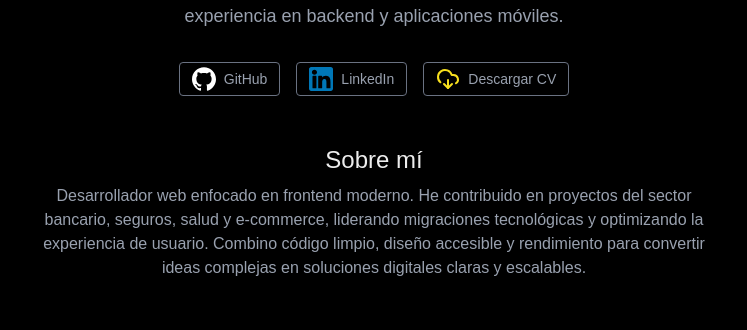
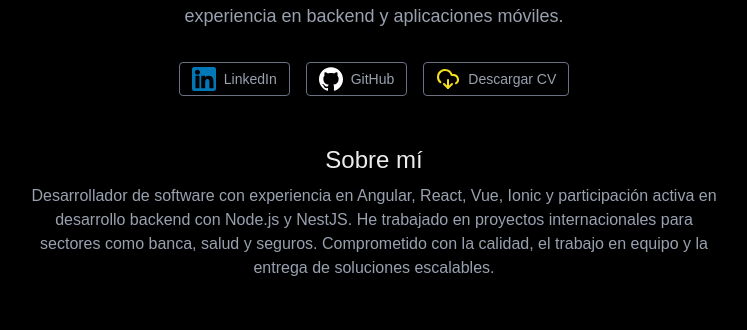
Before and after one commit to cmariofonseca/carlosfonseca, a Next.js app: page /profile in a window 1280 px wide. Shown: the part 278-608 px from the top of the page, without its empty margins (266-1013 px from the left). Built offline with nearby package versions, Linux system fonts and the light colour scheme; no server answers; the database is empty.

Commit message:
Se actualiza cv y se cambia posicion de botones redes sociales

```diff
--- a/src/app/components/aboutMe.tsx
+++ b/src/app/components/aboutMe.tsx
@@ -5,10 +5,10 @@ export default function AboutMe() {
     <div className="w-full flex flex-col items-center text-center px-3">
       <p className=" text-2xl mt-12 mb-2">Sobre mí</p>
       <p className="max-w-[700px]  text-gray-400">
-        Desarrollador web enfocado en frontend moderno. He contribuido en proyectos del sector
-        bancario, seguros, salud y e-commerce, liderando migraciones tecnológicas y optimizando la
-        experiencia de usuario. Combino código limpio, diseño accesible y rendimiento para convertir
-        ideas complejas en soluciones digitales claras y escalables.
+        Desarrollador de software con experiencia en Angular, React, Vue, Ionic y participación
+        activa en desarrollo backend con Node.js y NestJS. He trabajado en proyectos internacionales
+        para sectores como banca, salud y seguros. Comprometido con la calidad, el trabajo en equipo
+        y la entrega de soluciones escalables.
       </p>
     </div>
   );
--- a/src/app/components/information.tsx
+++ b/src/app/components/information.tsx
@@ -28,6 +28,24 @@ export default function Information() {
       {/* Iconos de redes y botón de CV */}
       <div className="flex items-center gap-2 sm:gap-4">
         <a
+          href="https://www.linkedin.com/in/carlosfonsecadev/"
+          rel="noopener noreferrer"
+          target="_blank"
+          title="LinkedIn"
+        >
+          <button className="flex items-center text-sm text-gray-400 border border-gray-500 px-2 sm:px-3 py-1 rounded hover:bg-gray-800 hover:text-white transition cursor-pointer">
+            <Image
+              alt="LinkedIn"
+              className="cursor-pointer mr-1 sm:mr-2"
+              src="/icons/linkedin.svg"
+              width={24}
+              height={24}
+            />
+            LinkedIn
+          </button>
+        </a>
+
+        <a
           href="https://github.com/cmariofonseca"
           rel="noopener noreferrer"
           target="_blank"
@@ -45,24 +63,6 @@ export default function Information() {
           </button>
         </a>
 
-        <a
-          href="https://www.linkedin.com/in/carlosfonsecadev/"
-          rel="noopener noreferrer"
-          target="_blank"
-          title="LinkedIn"
-        >
-          <button className="flex items-center text-sm text-gray-400 border border-gray-500 px-2 sm:px-3 py-1 rounded hover:bg-gray-800 hover:text-white transition cursor-pointer">
-            <Image
-              alt="LinkedIn"
-              className="cursor-pointer mr-1 sm:mr-2"
-              src="/icons/linkedin.svg"
-              width={24}
-              height={24}
-            />
-            LinkedIn
-          </button>
-        </a>
-
         <a href="/cv" rel="noopener noreferrer" target="_blank" title="CV">
           <button className="flex items-center text-sm text-gray-400 border border-gray-500 px-2 sm:px-3 py-1 rounded hover:bg-gray-800 hover:text-white transition cursor-pointer">
             <CloudDownload className="text-[#f7df1e] mr-1 sm:mr-2" /> Descargar CV
```
Also changed, not shown: 1 other file (tests, documents, lock files or other folders).
